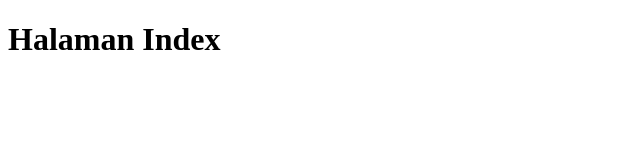
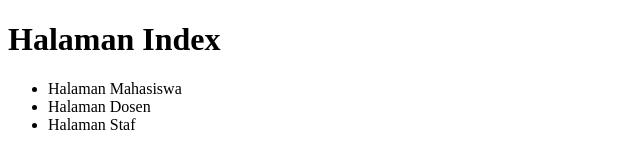
Before and after one commit to Riki-Toro/coba-GitGithub, a plain HTML site: page satu/index.html in a window 1280 px wide. Shown: the whole page, without its empty margins (0-640 px from the left). Drawn offline with Linux system fonts and the light colour scheme.

Commit message:
menambahkan list

```diff
--- a/satu/index.html
+++ b/satu/index.html
@@ -8,5 +8,11 @@
 </head>
 <body>
     <h1>Halaman Index</h1>
+
+    <ul>
+        <li>Halaman Mahasiswa</li>
+        <li>Halaman Dosen</li>
+        <li>Halaman Staf</li>
+    </ul>
 </body>
 </html>
```
